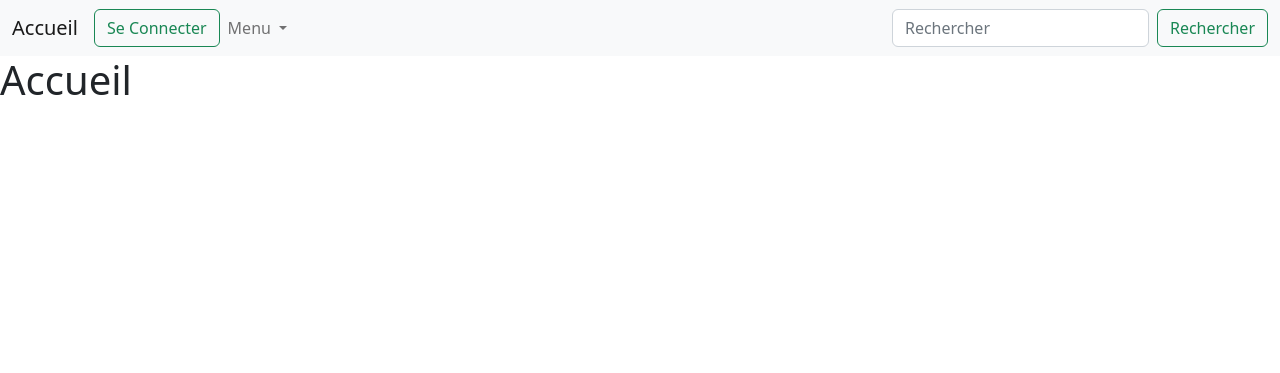
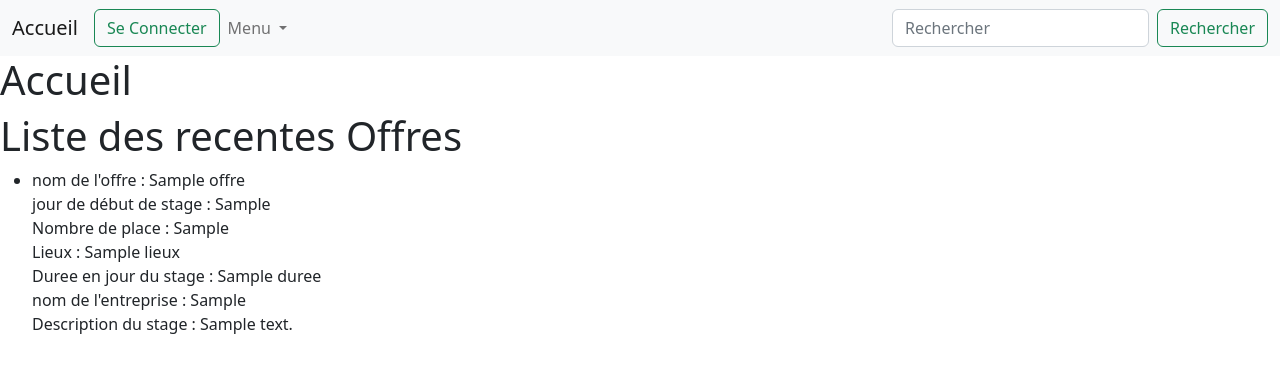
Before and after one commit to tom512000/sae3-01, a Symfony app: template templates/home/index.html.twig in a window 1280 px wide. Shown: the top 373 px of the page. Run offline with Twig, Linux system fonts and the light colour scheme; the template is opened without the code that fills it: most values are stand-ins (such as "Sample title", 1, 10 or a date in 2020); some libraries are stand-ins or nearby versions.

Commit message:
Ajout des 10 Offres les plus recentes dans l'accueil

```diff
--- a/composer.json
+++ b/composer.json
@@ -39,7 +39,8 @@
         "symfony/web-link": "6.3.*",
         "symfony/yaml": "6.3.*",
         "twig/extra-bundle": "^2.12|^3.0",
-        "twig/twig": "^2.12|^3.0"
+        "twig/twig": "^2.12|^3.0",
+        "ext-intl": "*"
     },
     "config": {
         "allow-plugins": {
--- a/templates/home/index.html.twig
+++ b/templates/home/index.html.twig
@@ -4,4 +4,18 @@
 
 {% block body %}
 <h1>Accueil</h1>
+    <h1>Liste des recentes Offres</h1>
+    <ul >
+        {% for Offre in Offres %}
+            <li>
+                nom de l'offre : {{ Offre.nomOffre }}<br>
+                jour de début de stage : {{ Offre.getJourDeb() }}<br>
+                Nombre de place : {{ Offre.nbPlace }}<br>
+                Lieux : {{ Offre.lieux }}<br>
+                Duree en jour du stage : {{ Offre.duree }}<br>
+                nom de l'entreprise : {{ Offre.getIDEntreprise() }}<br>
+                Description du stage : {{ Offre.getDescrip() }}
+            </li>
+        {% endfor %}
+    </ul>
 {% endblock %}
```
Also changed, not shown: migrations/Version20231116073743.php (added, +31 -0 lines), src/Controller/HomeController.php (+7 -2 lines).
